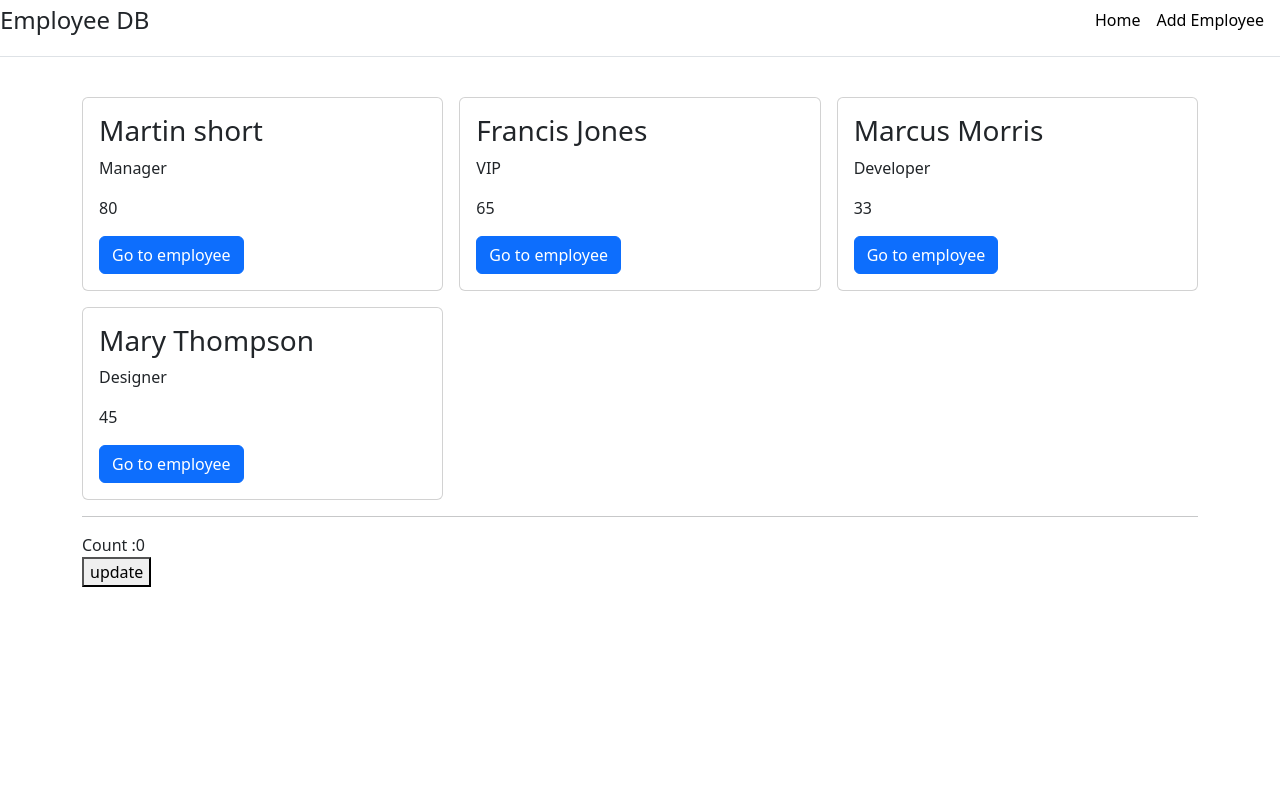
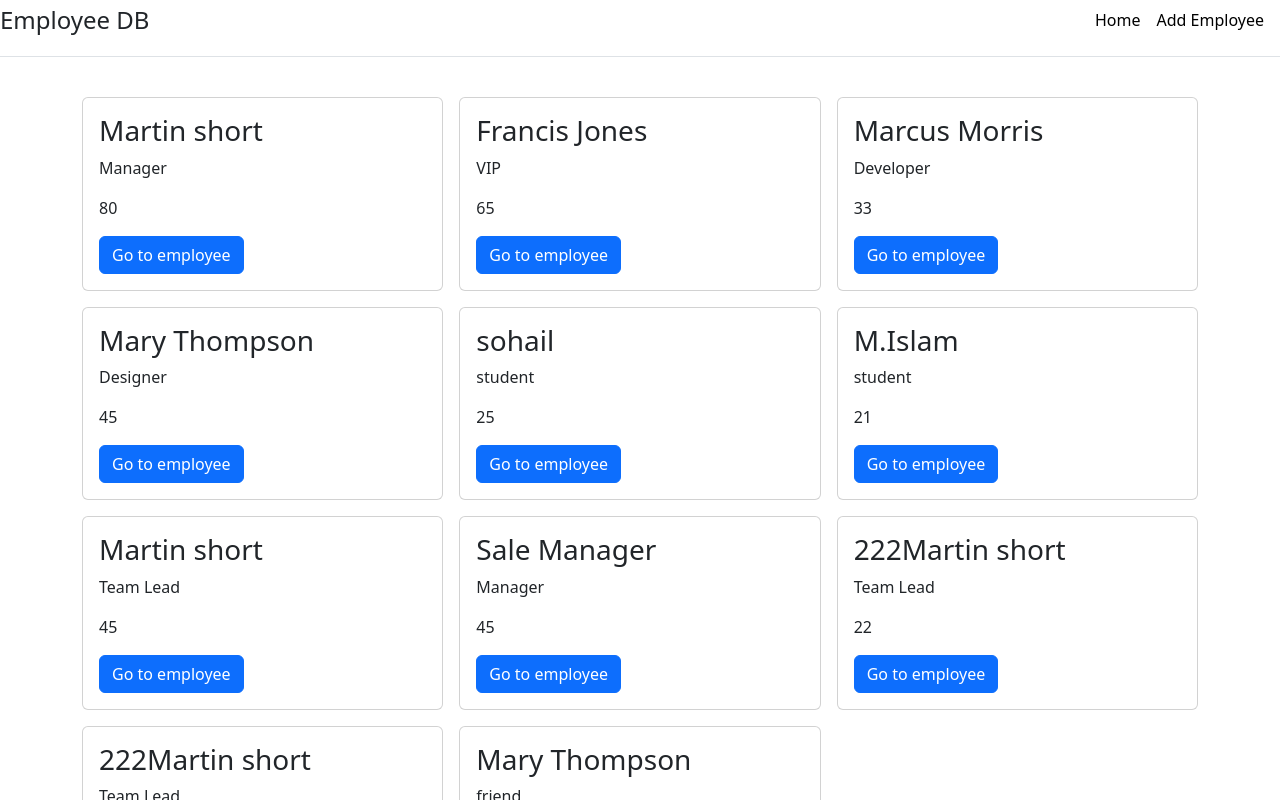
Before and after one commit to sohailakhtr/Nextjs-rendering-learning, a Next.js app: page / in a window 1280 px wide. Shown: the top 800 px of the page. Built offline with nearby package versions, Linux system fonts and the light colour scheme; data requests are answered from the project's data file.

Commit message:
useActionState hook

```diff
--- a/db.json
+++ b/db.json
@@ -4,25 +4,68 @@
       "fullname": "Martin short",
       "position": "Manager",
       "age": 80,
-      "id": 1
+      "id": "1"
     },
     {
       "fullname": "Francis Jones",
       "position": "VIP",
       "age": "65",
-      "id": 2
+      "id": "2"
     },
     {
       "fullname": "Marcus Morris",
       "position": "Developer",
       "age": "33",
-      "id": 3
+      "id": "3"
     },
     {
       "fullname": "Mary Thompson",
       "position": "Designer",
       "age": "45",
-      "id": 4
+      "id": "4"
+    },
+    {
+      "fullname": "sohail",
+      "position": "student",
+      "age": "25",
+      "id": "rnVx1NJ29LE"
+    },
+    {
+      "fullname": "M.Islam",
+      "position": "student",
+      "age": "21",
+      "id": "WPWuzKq7h50"
+    },
+    {
+      "fullname": "Martin short",
+      "position": "Team Lead",
+      "age": "45",
+      "id": "6KZwHVfr_UI"
+    },
+    {
+      "fullname": "Sale Manager",
+      "position": "Manager",
+      "age": "45",
+      "id": "a8Yxj0aQrIY"
+    },
+    {
+      "fullname": "222Martin short",
+      "position": "Team Lead",
+      "age": "22",
+      "id": "6lT8JRl5rtg"
+    },
+    {
+      "fullname": "222Martin short",
+      "position": "Team Lead",
+      "age": "22",
+      "id": "ULSboBIp9J4"
+    },
+    {
+      "fullname": "Mary Thompson",
+      "position": "friend",
+      "age": "80",
+      "id": "z0ByYJGzgQQ"
     }
-  ]
+  ],
+  "$schema": "./node_modules/json-server/schema.json"
 }
--- a/src/helpers/actions.js
+++ b/src/helpers/actions.js
@@ -1,6 +1,28 @@
 "use server";
+
+import axios from "axios";
+import { resolve } from "styled-jsx/css";
+
 export async function counterTrigger() {
   console.log("counter Tigger");
+}
 
-  return <></>;
+export async function addEmployee(prevState, formdata) {
+  // await new Promise((resolve) => setTimeout(resolve, 2000));
+  console.log(prevState);
+  try {
+    if (formdata.get("fullname") === "") {
+      throw new Error("The name is required");
+    }
+
+    await axios.post("http://localhost:3004/employees", {
+      fullname: formdata.get("fullname"),
+      position: formdata.get("position"),
+      age: formdata.get("age"),
+    });
+
+    return { success: true, message: "Name added" };
+  } catch (e) {
+    return { success: false, message: e.message };
+  }
 }
```
Also changed, not shown: src/app/form/add/page.js (+42 -1 lines).
